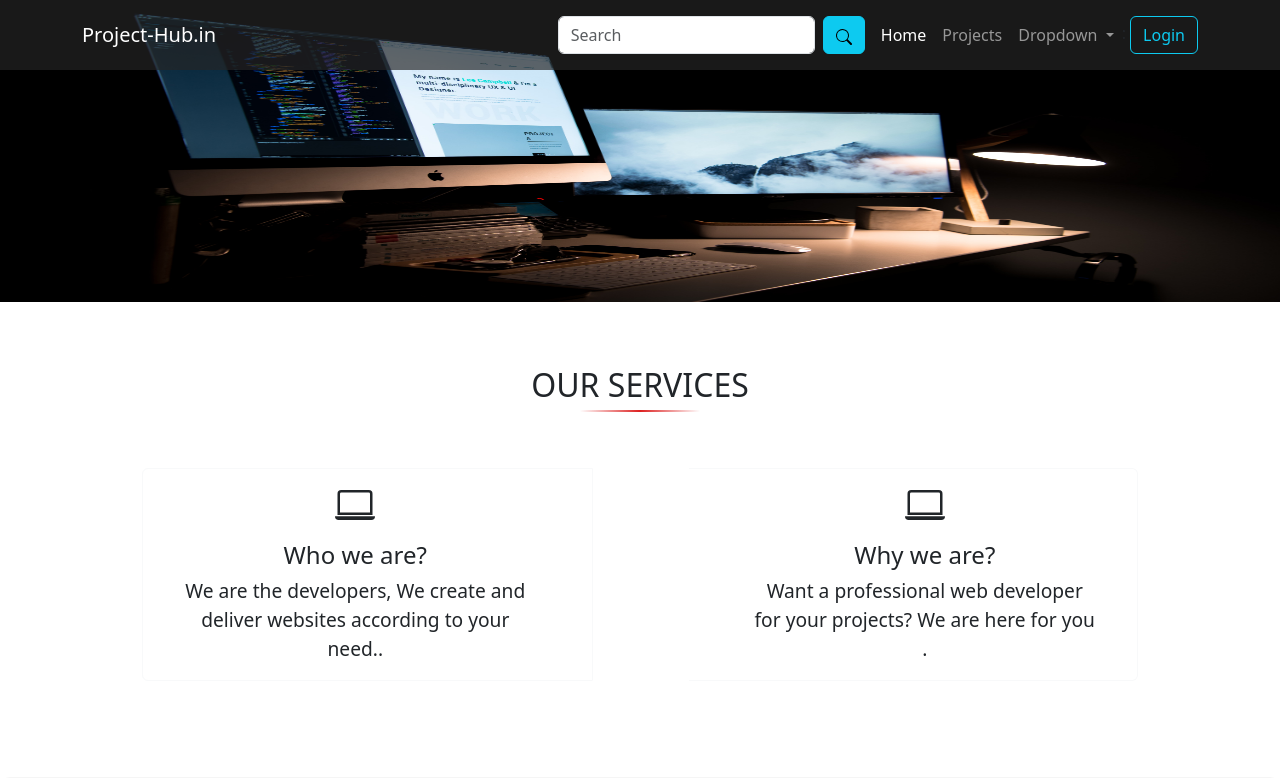
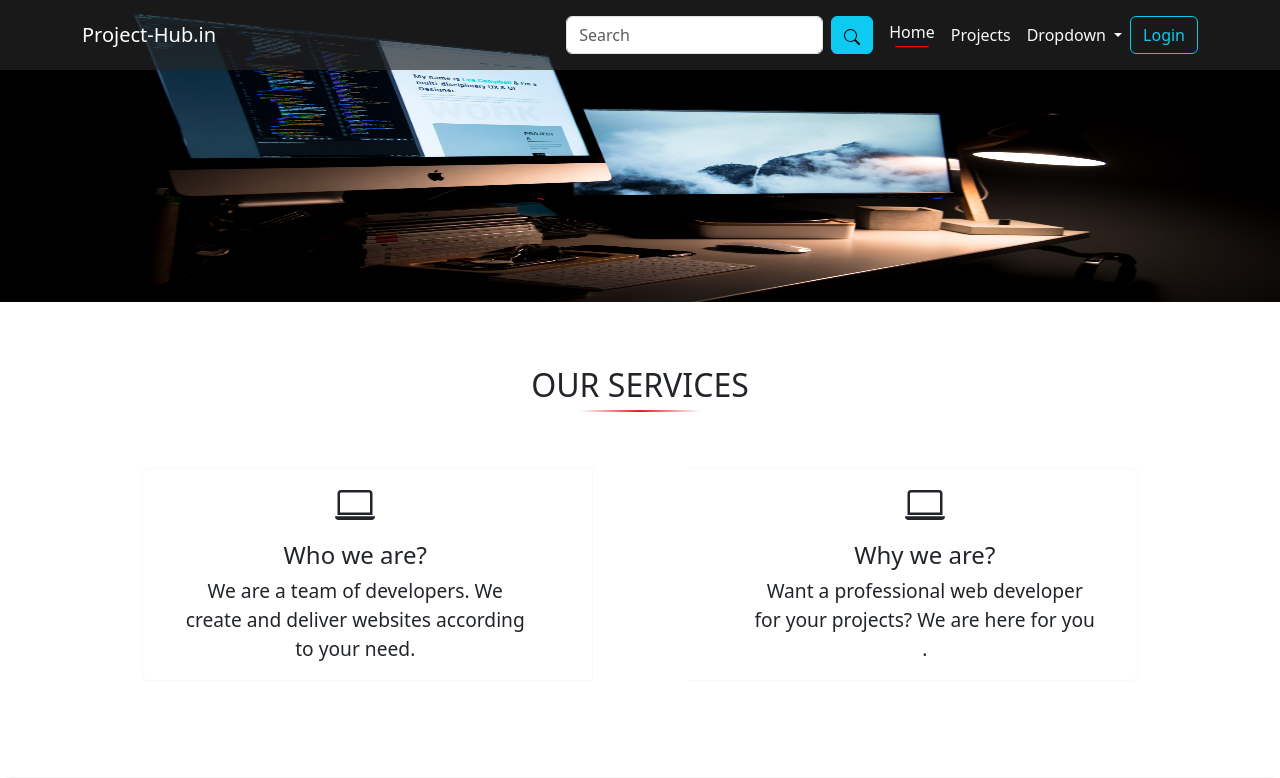
Before and after one commit to itz-A53-K/projectHub, a Django app: page / in a window 1280 px wide. Shown: the top 778 px of the page. Run offline with Django 4.2, Linux system fonts and the light colour scheme; data comes from the database, SQL or seed files in the repository; both versions use the stored data as it was after the commit.

Commit message:
adding activePage

```diff
--- a/static/user/css/style.css
+++ b/static/user/css/style.css
@@ -20,6 +20,23 @@
   transition: 0.2s ease-in;
 }
 
+.activePage{
+  display: flex;
+  flex-direction: column;
+  align-items: center;
+  margin-top: -3px;
+
+}
+.activePage:after{
+  content: " ";
+  width: 75%;
+  margin-top: 2px;
+  height: 1.7px;
+  border-radius: 20px;
+  background: rgb(255, 0, 0);
+  transition: 0.2s ease-in;
+}
+
 .mar-top{
   margin-top: 12vh;
 }
--- a/templates/user/basic.html
+++ b/templates/user/basic.html
@@ -59,14 +59,14 @@
 
           <ul class="navbar-nav mb-2 mb-lg-0">
             <li class="nav-item">
-              <a class="nav-link active" aria-current="page" href="/">Home</a>
+              <a class="nav-link text-light itemLink" aria-current="page" href="/">Home</a>
             </li>
             <li class="nav-item">
-              <a class="nav-link" href="/projects">Projects</a>
+              <a class="nav-link text-light itemLink" href="/projects">Projects</a>
             </li>
-            <li class="nav-item active dropdown">
+            <li class="nav-item dropdown itemLink">
               <a
-                class="nav-link dropdown-toggle"
+                class="nav-link text-light dropdown-toggle"
                 href="#"
                 role="button"
                 data-bs-toggle="dropdown"
@@ -74,13 +74,13 @@
                 Dropdown
               </a>
               <ul class="dropdown-menu">
-                <li><a class="dropdown-item" href="#">Action</a></li>
-                <li><a class="dropdown-item" href="#">Another action</a></li>
+                <li><a class="dropdown-item itemLink" href="#">Action</a></li>
+                <li><a class="dropdown-item itemLink" href="#">Another action</a></li>
                 <li>
                   <hr class="dropdown-divider" />
                 </li>
                 <li>
-                  <a class="dropdown-item" href="#">Something else here</a>
+                  <a class="dropdown-item itemLink" href="#">Something else here</a>
                 </li>
               </ul>
             </li>
@@ -89,7 +89,7 @@
           <div class="btnDiv">
             {% if request.user.is_authenticated%}
               <a href="/logout" class="btn btn-outline-info">Logout</a>
-            {%else%}:
+            {%else%}
               <a href="/login" class="btn btn-outline-info">Login</a>
             {%endif%}
             {% comment %} <a href="/signup" class="btn btn-outline-info mx-2">Signup</a> {% endcomment %}
@@ -115,6 +115,16 @@
       );
     </script>
 
+    <script>
+      document.querySelectorAll('.itemLink').forEach(link =>{
+
+        link2= link.href+"/";
+        if(link.href === window.location.href || link2 === window.location.href){
+            link.classList.add('activePage');
+        }
+      })
+    </script>
+
     {%block JS%}{%endblock%}
   </body>
 </html>
--- a/templates/user/index.html
+++ b/templates/user/index.html
@@ -54,8 +54,8 @@
           </svg>
           <h5 class="card-title">Who we are?</h5>
           <p class="card-text text-center mx-4">
-            We are the developers, We create and deliver websites according to
-            your need..
+            We are a team of developers. We create and deliver websites according to
+            your need.
           </p>
         </div>
       </div>
```
Also changed, not shown: db.sqlite3.
